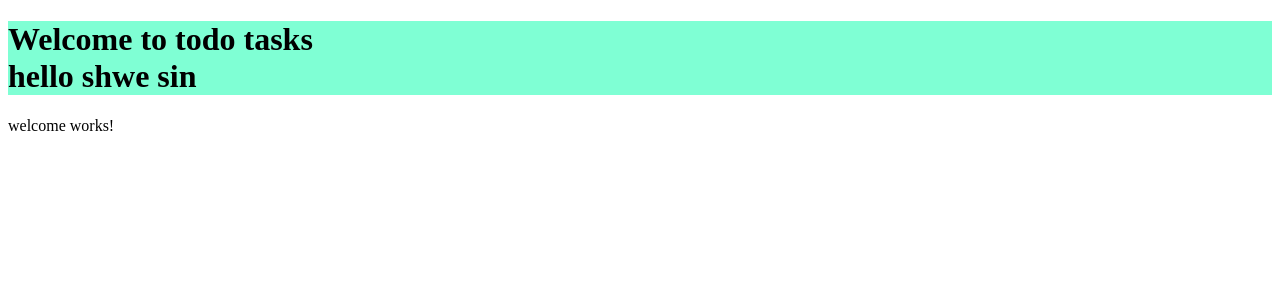
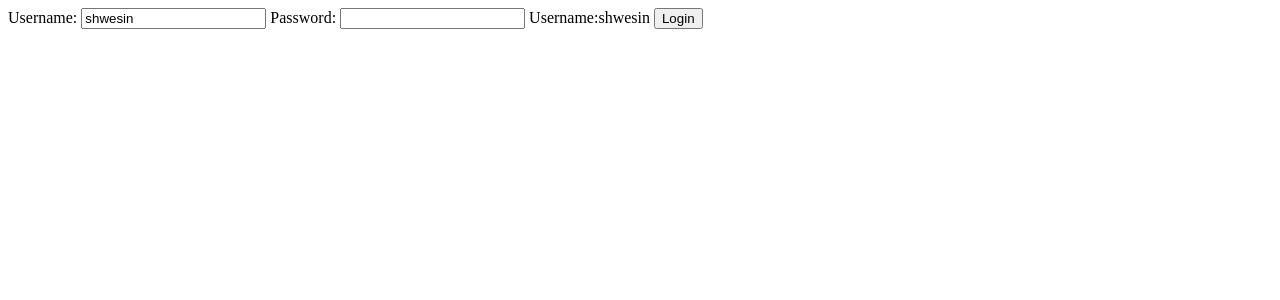
Before and after one commit to shwesin-org-com/angular-login-logout-raw, an Angular app: page /login in a window 1280 px wide. Before the commit this address led to /. Shown: the top 300 px of the page. Built offline with nearby package versions, Linux system fonts and the light colour scheme.

Commit message:
routing added

```diff
--- a/src/app/app-routing.module.ts
+++ b/src/app/app-routing.module.ts
@@ -1,8 +1,13 @@
 import { NgModule } from '@angular/core';
 import { Routes, RouterModule } from '@angular/router';
+import { LoginComponent } from './login/login.component';
+import { WelcomeComponent } from './welcome/welcome.component';
 
 
-const routes: Routes = [];
+const routes: Routes = [
+  { path: 'login', component: LoginComponent },
+  { path: 'welcome', component: WelcomeComponent}
+];
 
 @NgModule({
   imports: [RouterModule.forRoot(routes)],
--- a/src/app/app.component.html
+++ b/src/app/app.component.html
@@ -1,8 +1,9 @@
-<div>
+<!-- <div>
   <h1>
     Welcome to {{title}} <br/>
     {{message}}
   </h1>
 </div>
-<app-welcome></app-welcome>
+<app-welcome></app-welcome> -->
+<!-- <app-login></app-login> -->
 <router-outlet></router-outlet>
--- a/src/app/app.module.ts
+++ b/src/app/app.module.ts
@@ -1,5 +1,6 @@
 import { BrowserModule } from '@angular/platform-browser';
 import { NgModule } from '@angular/core';
+import { FormsModule } from '@angular/forms';
 
 import { AppRoutingModule } from './app-routing.module';
 import { AppComponent } from './app.component';
@@ -14,7 +15,8 @@ import { LoginComponent } from './login/login.component';
   ],
   imports: [
     BrowserModule,
-    AppRoutingModule
+    AppRoutingModule,
+    FormsModule
   ],
   providers: [],
   bootstrap: [AppComponent]
--- a/src/app/login/login.component.html
+++ b/src/app/login/login.component.html
@@ -1 +1,7 @@
-<p>login works!</p>
+<small *ngIf = 'invalidLogin'>{{errorMessage}}</small>
+<div>
+    Username: <input type="text" name="username" [(ngModel)]="username">
+    Password: <input type="password" name="password" [(ngModel)]="password">
+    Username:{{username}}
+    <button (click)=handleLogin()>Login</button>
+</div>
--- a/src/app/login/login.component.ts
+++ b/src/app/login/login.component.ts
@@ -6,10 +6,22 @@ import { Component, OnInit } from '@angular/core';
   styleUrls: ['./login.component.css']
 })
 export class LoginComponent implements OnInit {
-
+  username = 'shwesin';
+  password = '';
+  errorMessage = 'Invalid Creditial';
+  invalidLogin = false;
   constructor() { }
 
   ngOnInit(): void {
   }
 
+  handleLogin() {
+    // console.log(this.username);
+    if (this.username === 'shwesin' && this.password === 'shwesin') {
+      this.invalidLogin = false;
+    } else {
+      this.invalidLogin = true;
+    }
+  }
+
 }
```
